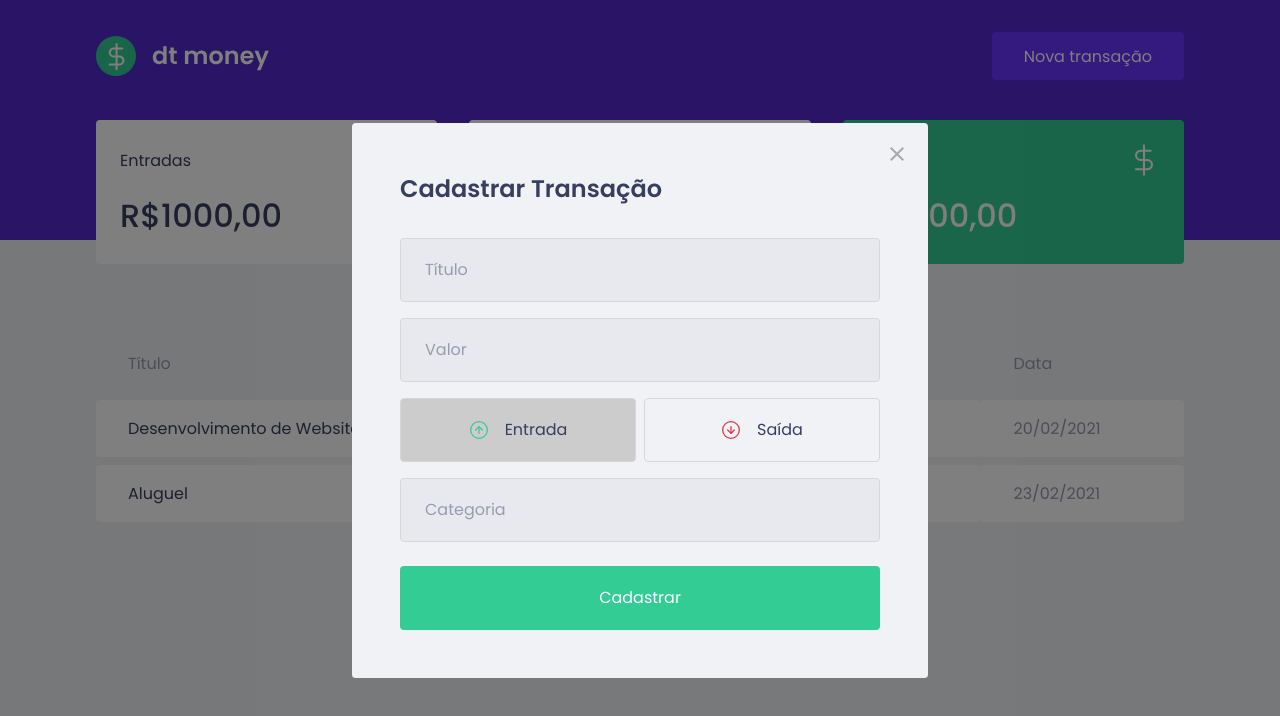
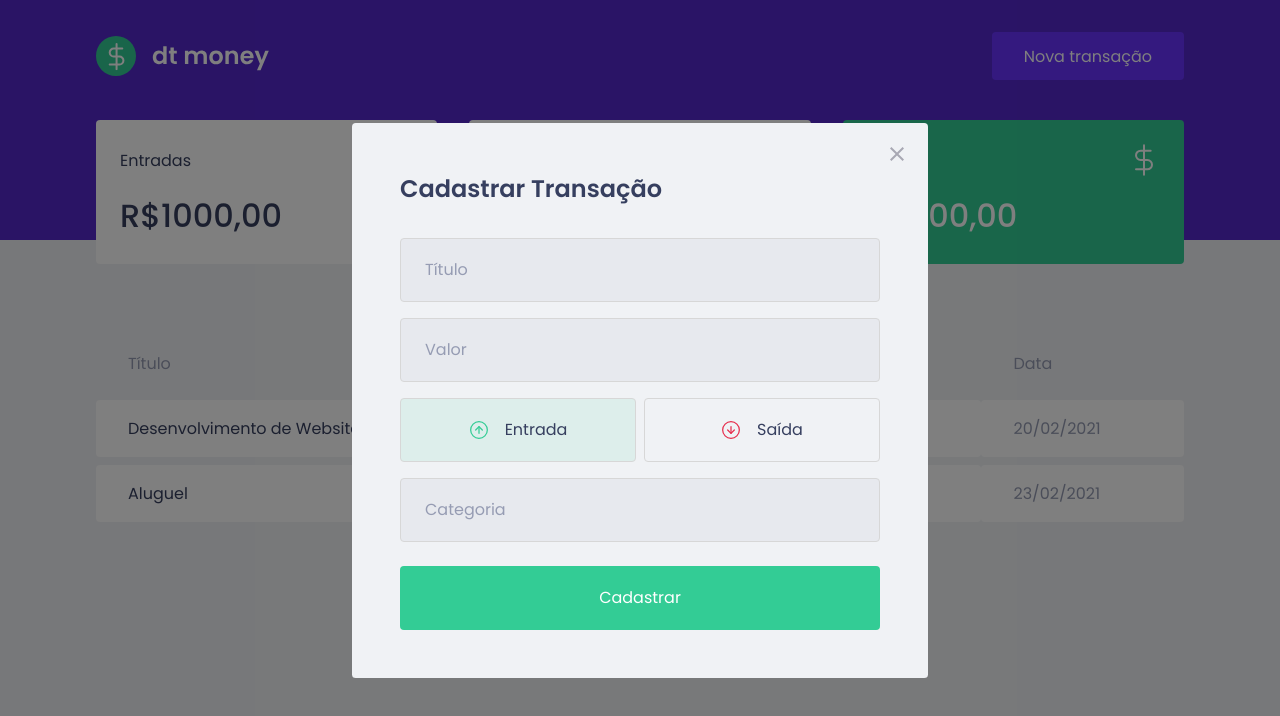
Before and after one commit to alsoDiego/react-dtmoney, a React (Create React App) app: page / in a window 1280 px wide. Both pictures are taken after a click on the button "Nova transação". Shown: the top 716 px of the page. Built offline with nearby package versions, Linux system fonts and the light colour scheme; no server answers; what miragejs would draw is missing.

Commit message:
feat: inputs state saving

```diff
--- a/src/components/NewTransactionModal/index.tsx
+++ b/src/components/NewTransactionModal/index.tsx
@@ -1,10 +1,10 @@
+import { FormEvent, useState } from 'react';
 import Modal from 'react-modal';
 import incomeImg from '../../assets/income.svg';
 import outcomeImg from '../../assets/outcome.svg'
 import closeImg from '../../assets/close.svg';
 
 import { Container, TransactionTypeContainer, RadioBox } from './styles';
-import { useState } from 'react';
 
 interface NewTransactionModalProps {
     isOpen: boolean;
@@ -12,8 +12,16 @@
 }
 
 export function NewTransactionModal({ isOpen, onRequestClose }: NewTransactionModalProps) {
+    const [title, setTitle] = useState('');
+    const [value, setValue] = useState(0);
+    const [category, setCategory] = useState('');
+    const [type, setType] = useState('deposit');
 
-const [type, setType] = useState('deposit');
+
+// Prevenir que o formulário tente fazer um redirecionamento após o submit
+function handleCreateNewTransaction(event: FormEvent) {
+    event.preventDefault();
+}
 
     return (
         <Modal
@@ -29,14 +37,20 @@
               <img src={closeImg} alt="Fechar modal"/>
           </button>
 
-        <Container>
+        <Container onSubmit={handleCreateNewTransaction}>
             <h2>Cadastrar Transação</h2>
 
-            <input placeholder="Título"/>
+            <input
+            placeholder="Título"
+            value={title}
+            onChange={event => setTitle(event.target.value)}
+            />
 
             <input
                 type="number"
                 placeholder='Valor'
+                value={title}
+                onChange={event => setValue(Number(event.target.value))}
             />
 
             <TransactionTypeContainer>
@@ -44,6 +58,7 @@
                     type="button"
                     onClick={() => { setType('deposit'); }}
                     isActive={type === 'deposit'}
+                    activeColor="green"
                 >
                     <img src={incomeImg} alt="Entrada" />
                     <span>Entrada</span>
@@ -53,6 +68,7 @@
                     type="button"
                     onClick={() => { setType('withdraw'); }}
                     isActive={type === 'withdraw'}
+                    activeColor="red"
                 >
                     <img src={outcomeImg} alt="Saída" />
                     <span>Saída</span>
@@ -60,7 +76,10 @@
 
             </TransactionTypeContainer>
 
-            <input placeholder="Categoria"/>
+            <input placeholder="Categoria"
+            value={category}
+            onChange={event => setCategory(event.target.value)}
+            />
 
             <button type="submit">Cadastrar</button>
         </Container>
--- a/src/components/NewTransactionModal/styles.ts
+++ b/src/components/NewTransactionModal/styles.ts
@@ -1,5 +1,5 @@
 import styled from "styled-components";
-import {darken} from 'polished';
+import { darken, transparentize } from 'polished';
 
 export const Container = styled.form`
     h2 {
@@ -57,6 +57,12 @@
 
 interface RadioBoxProps {
     isActive: boolean;
+    activeColor: "green" | "red";
+}
+
+const colors = {
+    green: '#33cc95',
+    red: '#e52e4d'
 }
 
 export const RadioBox = styled.button<RadioBoxProps>`
@@ -64,7 +70,10 @@
     border: 1px solid #d7d7d7;
     border-radius: 0.25rem;
 
-    background: ${(props) => props.isActive ? '#ccc' : 'transparent'};
+    background: ${(props) => props.isActive
+        ? transparentize(0.9, colors[props.activeColor])
+        : 'transparent'
+    };
 
     display: flex;
     align-items: center;
```
